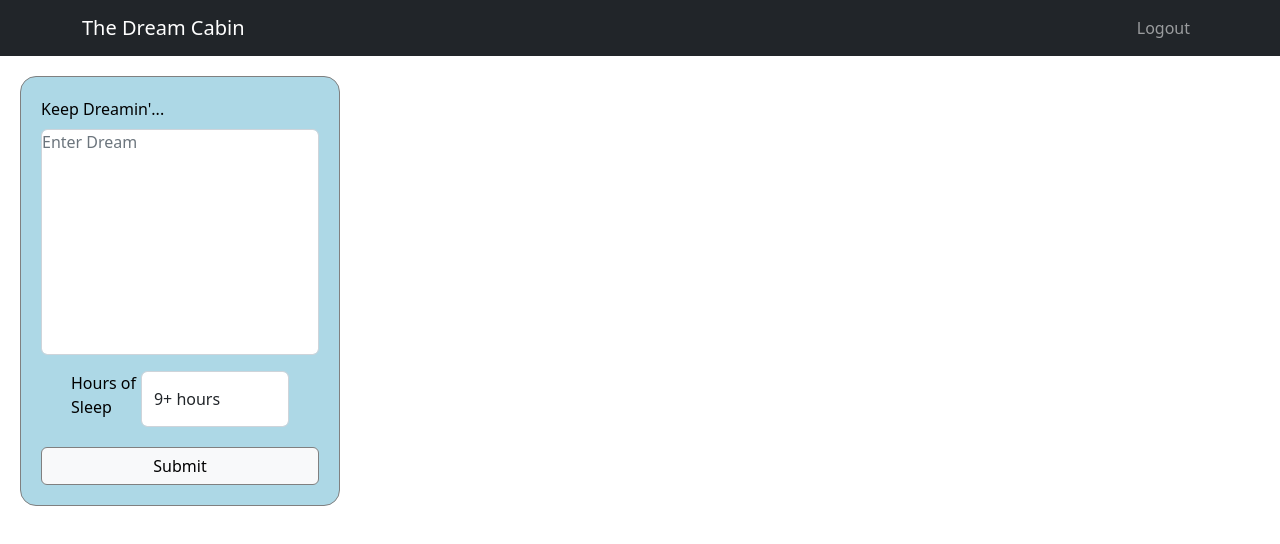
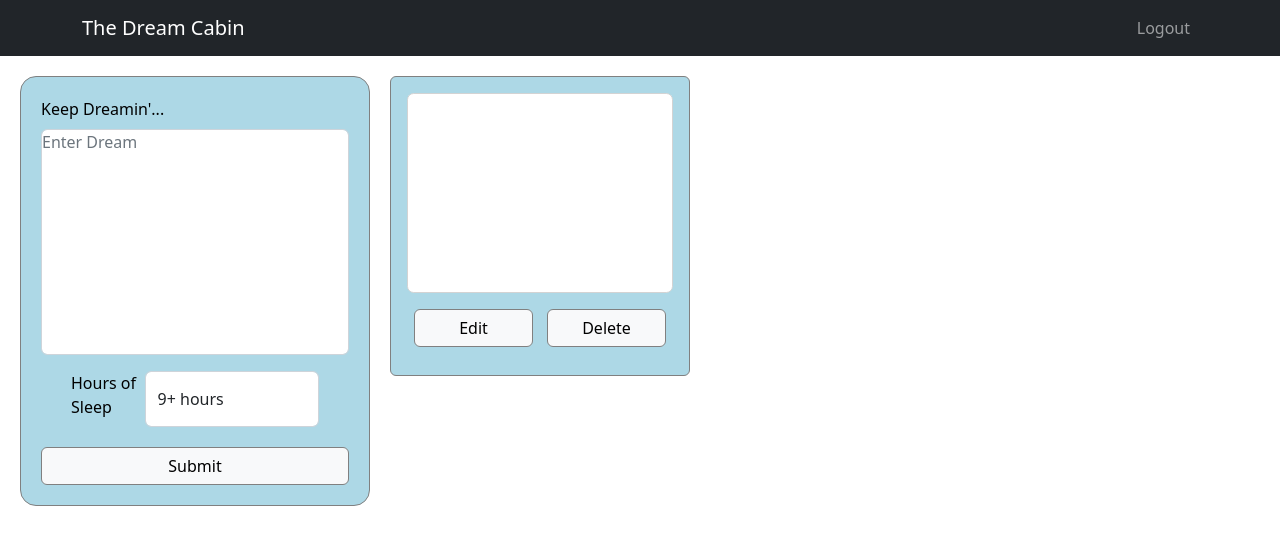
Before and after one commit to nattyspicyice/TheDreamCabin1, a React (Create React App) app in the folder client/: page / in a window 1280 px wide. Shown: the top 544 px of the page. Built offline with nearby package versions, Linux system fonts and the light colour scheme; the HTML template or start-up script is replaced by a standard one.

Commit message:
fixed read function, set up entrycard & entries

```diff
--- a/client/src/App.js
+++ b/client/src/App.js
@@ -1,17 +1,26 @@
 import React from "react";
-import { useState } from 'react'
 import 'bootstrap/dist/css/bootstrap.min.css';
 
 //imported components
 import NavBar from "./components/NavBar";
 import DreamForm from "./components/DreamForm";
+import Entries from "./components/Entries";
 import EntryCard from "./components/EntryCard";
 
 const App = () => {
     return(
         <div>
+            <div >
             <NavBar />
-            <DreamForm />
+            <div style={{
+                display: "flex",
+                margin: "20px",
+                gap: "20px"
+            }}>
+                <DreamForm />
+                <Entries />
+            </div>
+            </div>
         </div>
     )
 }
--- /dev/null
+++ b/client/src/components/Entries.js
@@ -0,0 +1,22 @@
+import {useState, useEffect} from 'react';
+import axios from 'axios'
+import EntryCard from './EntryCard';
+
+function Entries () {
+    const [savedDreams, setSavedDreams] = useState(null);
+
+    useEffect(() => {
+        axios
+        .get('http://localhost:8000')
+        .then((res) => setSavedDreams(res.data))
+        .catch((err) => console.log(err));
+    }, []);
+ console.log(savedDreams)
+    return(
+        <div>
+            <EntryCard dreams = {savedDreams}/>
+        </div>
+    )
+}
+
+export default Entries;
--- a/client/src/components/EntryCard.js
+++ b/client/src/components/EntryCard.js
@@ -1,8 +1,37 @@
-import React from 'react';
+import {useEffect} from 'react';
+import axios from 'axios';
+import Button from 'react-bootstrap/Button';
+import Card from 'react-bootstrap/Card'
 
-const EntryCard = () => {
+
+const EntryCard = ({dreams}) => {
     return(
-        <h1>Card</h1>
+        <Card style={{
+            display: "flex",
+            justifyContent: "space-around",
+            border: "1pt solid grey",
+            background: "lightblue",
+            width: "300px",
+            height: "300px"
+        }}>
+            <Card.Body>
+                <Card.Text style={{
+                    background: "white",
+                    height: "200px",
+                    border: "1pt solid lightgrey",
+                    borderRadius: "5pt"
+                }}>
+
+                </Card.Text>
+                <div style={{
+                    display: "flex",
+                    justifyContent: "space-around"
+                }}>
+                    <Button variant='light' style={{border: "1pt solid grey", width: "45%"}}>Edit</Button>
+                    <Button variant='light' style={{border: "1pt solid grey", width: "45%"}}>Delete</Button>
+                </div>
+            </Card.Body>
+        </Card>
     )
 }
 
--- a/client/src/components/dreamForm.js
+++ b/client/src/components/dreamForm.js
@@ -23,15 +23,13 @@ const DreamForm = () => {
 
   return(
       <div style={{
-        width: "25%",
+        width: "350px",
         textAlign: "left",
-        padding: "20px",
         border: "1pt solid grey",
         background: "lightblue",
         color: "black",
-        margin: "20px",
+        padding: "20px",
         borderRadius: "12pt"}}>
-
         <Form>
           <Form.Group className="mb-3" controlId="formBasicText">
             <Form.Label>Keep Dreamin'...</Form.Label>
```
Also changed, not shown: 1 other file (tests, documents, lock files or other folders).
